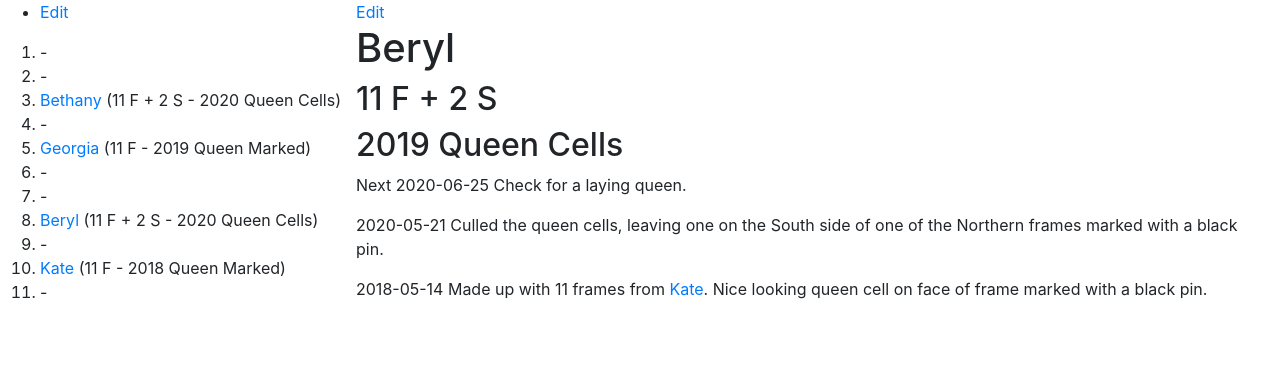
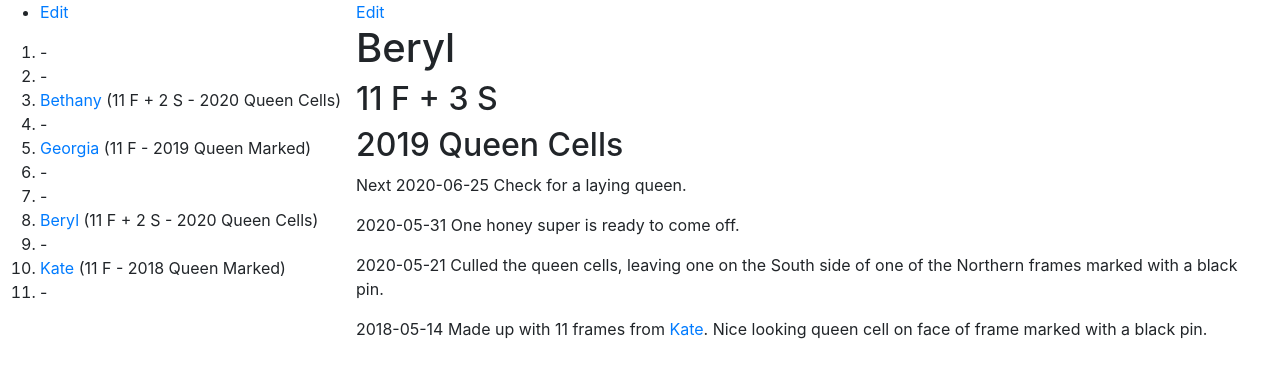
Before and after one commit to joejcollins/rhapsody-angel, a Jekyll site: the page built from queens/2020-beryl.md, in a window 1280 px wide. Shown: the top 378 px of the page. Built offline with Jekyll 4.4.1, drawn with Linux system fonts in a browser that asks for light colours; our own code applies the rules of GitHub Pages for plain Markdown files.

Commit message:
Really warm day.

```diff
--- a/queens/2020-beryl.md
+++ b/queens/2020-beryl.md
@@ -1,9 +1,11 @@
 # Beryl
-## 11 F + 2 S
+## 11 F + 3 S
 ## 2019 Queen Cells
 
 Next 2020-06-25 Check for a laying queen.
 
+2020-05-31 One honey super is ready to come off.
+
 2020-05-21 Culled the queen cells, leaving one on the South side of one of the Northern frames marked with a black pin.
 
 2018-05-14 Made up with 11 frames from [Kate]({{ site.baseurl }}/queens/2018-Kate.html).  Nice looking queen cell on face of frame marked with a black pin.
```
Also changed, not shown: queens/2018-kate.md (+2 -0 lines), queens/2020-bethany.md (+1 -1 lines).
